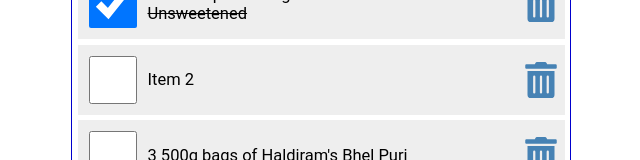
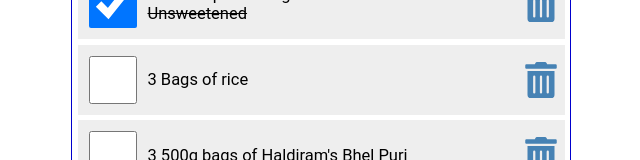
Before and after one commit to Olaoluwa19/react-full-course, a React (Vite) app in the folder 08tut-prop-drilling/: page / in a window 1280 px wide. Shown: the part 323-483 px from the top of the page, without its empty margins (319-959 px from the left). Built offline with nearby package versions, Linux system fonts and the light colour scheme.

Commit message:
made cleanup in content component and drilled in the properties from app.jsx

```diff
--- a/08tut-prop-drilling/src/Content.jsx
+++ b/08tut-prop-drilling/src/Content.jsx
@@ -1,39 +1,6 @@
-import { useState } from "react";
 import { FaTrashAlt } from "react-icons/fa";
 
-const Content = () => {
-  const [items, setItems] = useState([
-    {
-      id: 1,
-      checked: true,
-      item: "One half pound bag of Cocoa Covered Almonds Unsweetened",
-    },
-    {
-      id: 2,
-      checked: false,
-      item: "Item 2",
-    },
-    {
-      id: 3,
-      checked: false,
-      item: "3 500g bags of Haldiram's Bhel Puri",
-    },
-  ]);
-
-  const handleCheck = (id) => {
-    const listItems = items.map((item) =>
-      item.id === id ? { ...item, checked: !item.checked } : item,
-    );
-    setItems(listItems);
-    localStorage.setItem("shoppinglist", JSON.stringify(listItems));
-  };
-
-  const handleDelete = (id) => {
-    const listItems = items.filter((item) => item.id !== id);
-    setItems(listItems);
-    localStorage.setItem("shoppinglist", JSON.stringify(listItems));
-  };
-
+const Content = ({ items, handleCheck, handleDelete }) => {
   return (
     <main>
       {items.length ? (
```
